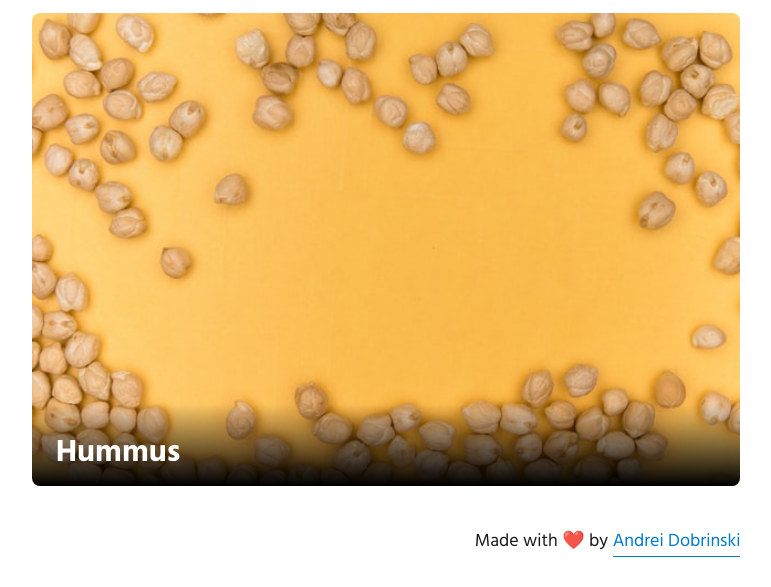
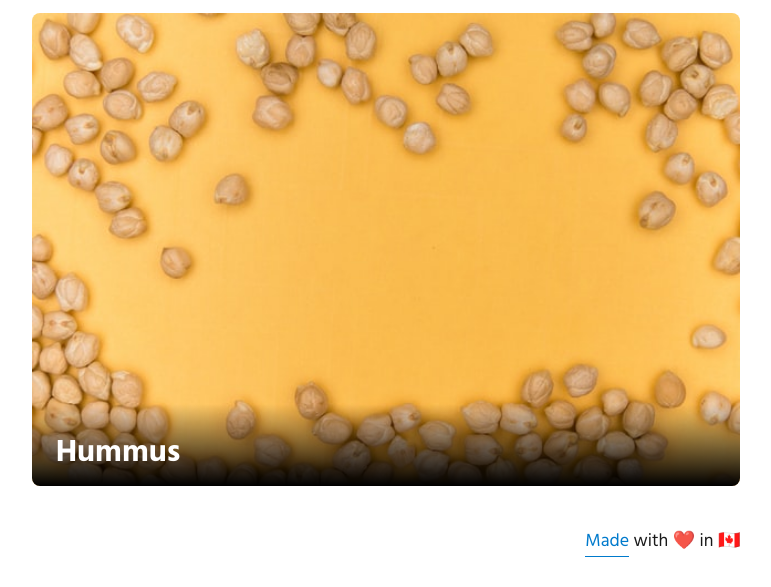
Before and after one commit to andreidobrinski/recipes, a Gatsby site: page / in a window 1280 px wide. Shown: the part 619-1206 px from the top of the page, without its empty margins (254-1025 px from the left). Built offline with nearby package versions, Linux system fonts and the light colour scheme; Gatsby itself is replaced by a stand-in of ours; some packages are replaced by stand-ins of ours.

Commit message:
update footer

```diff
--- a/src/components/layout.js
+++ b/src/components/layout.js
@@ -58,13 +58,15 @@ const Layout = ({ location, title, children }) => {
       <header>{header}</header>
       <main>{children}</main>
       <footer style={{ textAlign: 'end', marginTop: '40px' }}>
-        Made with{' '}
+        <a href="https://andreidobrinski.com">Made</a> with{' '}
         <span role="img" aria-label="love">
           ❤️
         </span>{' '}
-        by
+        in
         {` `}
-        <a href="https://andreidobrinski.com">Andrei Dobrinski</a>
+        <span role="img" aria-label="canada">
+          🇨🇦
+        </span>
       </footer>
     </div>
   )
```
